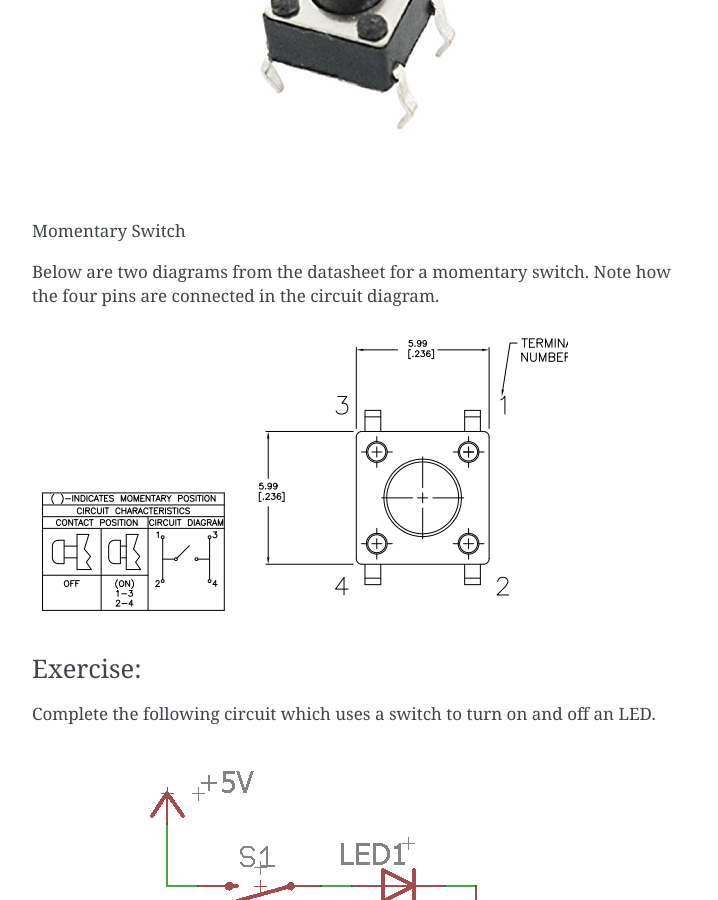
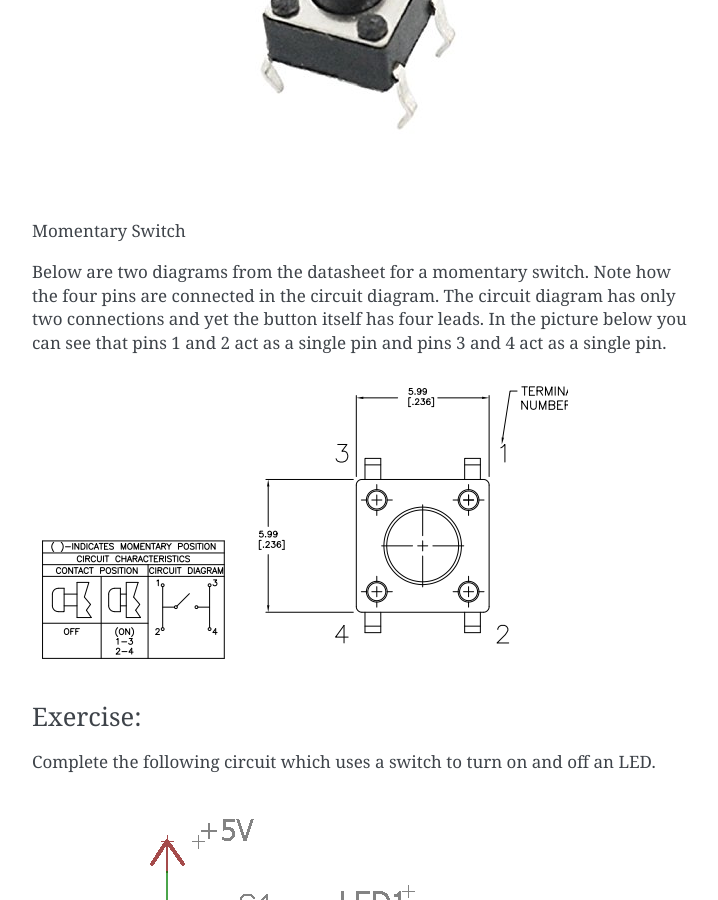
Before and after one commit to maxtkc/mvths-wiki, a Sphinx documentation site: the page built from docs/004-simple-switch.rst, in a window 1280 px wide and 900 px high, scrolled down 473 px. Shown: the whole window, without its empty margins (388-1106 px from the left). Built offline with Sphinx 7.4.7, drawn with Linux system fonts in a browser that asks for light colours.

Commit message:
Update 004-simple-switch.rst

```diff
--- a/docs/004-simple-switch.rst
+++ b/docs/004-simple-switch.rst
@@ -17,7 +17,10 @@ disconnected. Below is a picture of a momentary switch.
 Momentary Switch
 
 Below are two diagrams from the datasheet for a momentary switch. Note
-how the four pins are connected in the circuit diagram.
+how the four pins are connected in the circuit diagram. The circuit diagram
+has only two connections and yet the button itself has four leads. In the
+picture below you can see that pins 1 and 2 act as a single pin and pins
+3 and 4 act as a single pin.
 
 |image0|\ |image1|
 
```
